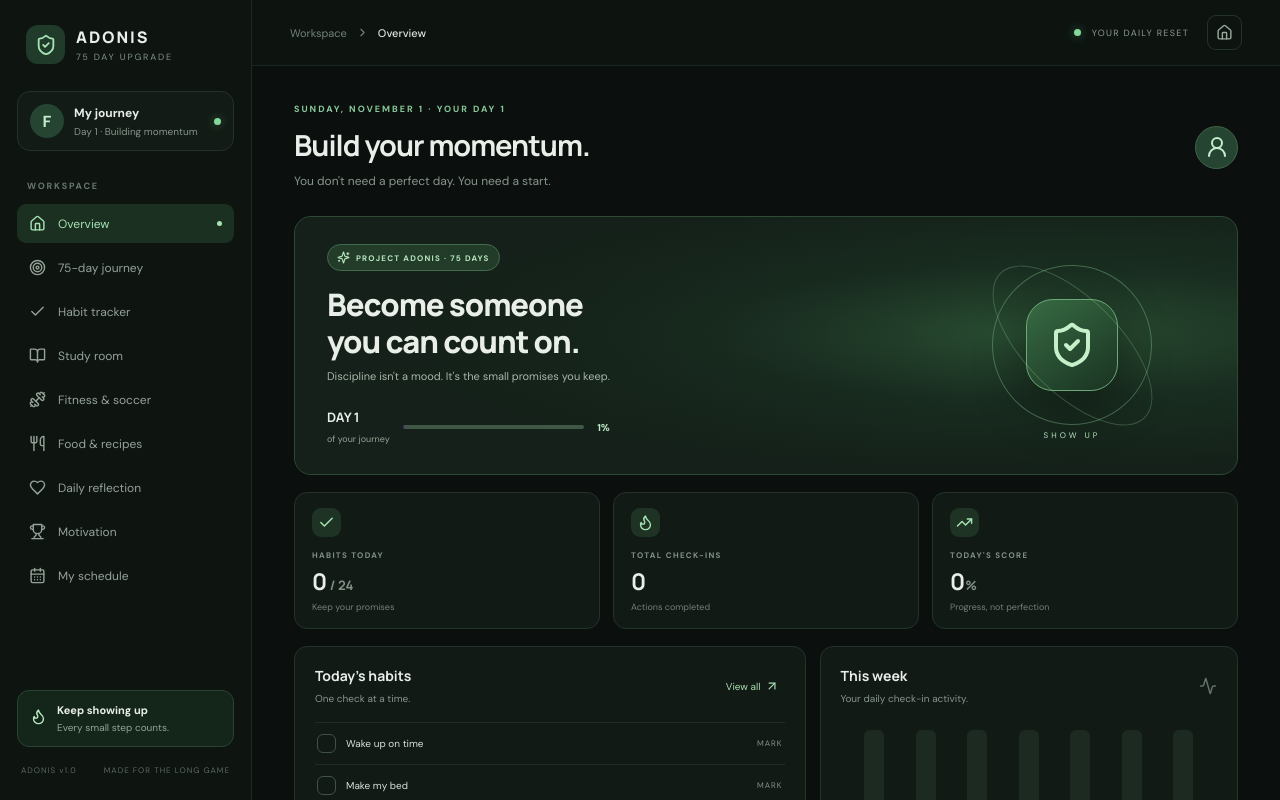
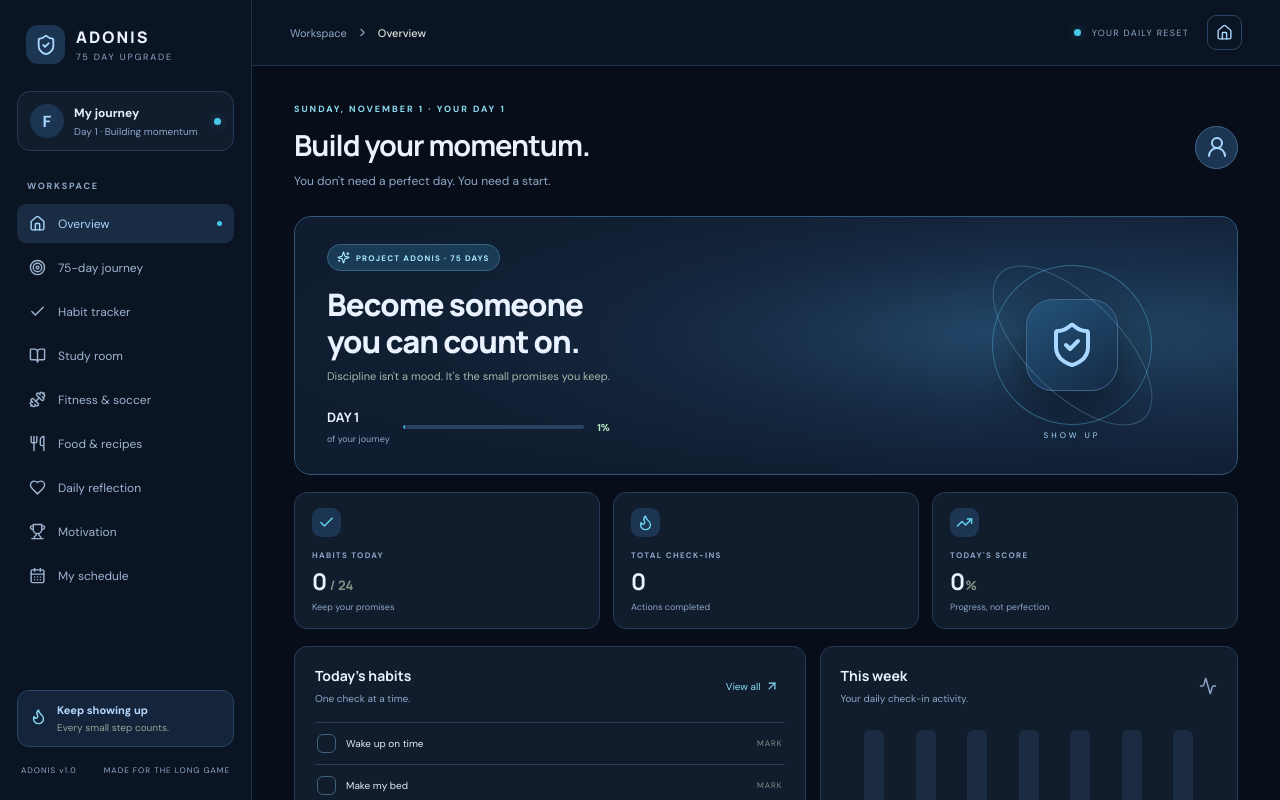
Before and after one commit to FeiveliZsigma/project-adonis, a React (Vite) app: page / in a window 1280 px wide. Shown: the top 800 px of the page. Built offline with nearby package versions, Linux system fonts and the light colour scheme.

Commit message:
Apply full midnight blue and cyan interface theme

```diff
--- a/src/index.css
+++ b/src/index.css
@@ -65,3 +65,82 @@
 .nutrition-total strong{font-size:13px;color:#b9edc2}
 .nutrition-total span{color:#a9bcae}
 @media(max-width:600px){.nutrition-total{gap:8px}.nutrition-total b{width:100%}}
+
+
+/* MIDNIGHT COMMAND THEME — full interface */
+:root{
+  color-scheme:dark;
+  --bg:#080e19;--panel:#111c2d;--panel2:#17263b;--line:#263b57;
+  --muted:#8fa7c8;--green:#a9c9f5;--green2:#48c8e8;--white:#eaf2ff;
+}
+body,.app-shell{background:#080e19!important;color:#eaf2ff}
+.sidebar{background:#0b1422!important;border-color:#1e3049!important}
+.brand-mark,.profile-avatar,.avatar,.stat-icon,.emblem{background:#1b3552!important;color:#a9d7ff!important;border-color:#42678e!important}
+.brand small,.profile-card small,.nav-label,.sidebar-foot,.today-label,.crumb,.muted,.stat-card small,.stat-foot,.week-day small,.week-legend,.hero-bottom span,.schedule-row span{color:#8fa7c8!important}
+.online-dot,.live-dot{background:#48c8e8!important;box-shadow:0 0 10px #48c8e866!important}
+.profile-card,.streak-card,.panel,.stat-card,.phase-card,.recipe-card,.verse-card,.best-item,.workout-set,.phone-setup{background:#111c2d!important;border-color:#263b57!important}
+.nav-item{color:#9fb4d1!important}
+.nav-item:hover,.nav-item.active{background:#1a2c44!important;color:#a9d7ff!important}
+.nav-item i{background:#48c8e8!important}
+.streak-card,.bottom-quote,.challenge,.phone-setup,.training-day.rest-day{background:#14243a!important;border-color:#294765!important;color:#b8d9ff!important}
+.streak-icon,.icon-heading,.score,.text-btn,.eyebrow,.phase-number,.focus-label,.method b,.training-day>b,.recipe-card>b,.motivation-section-title,.workout-exercise .exercise-heading b,.schedule-row time{color:#8bdcf3!important}
+.topbar{background:#0b1422!important;border-color:#1e3049!important}
+.hero{background:radial-gradient(ellipse at 78% 45%,#24496a 0%,#172d48 38%,#101d30 76%)!important;border-color:#315879!important}
+.hero:after{background:linear-gradient(110deg,#101d30 0%,transparent 70%)!important}
+.tag{background:#193b56!important;border-color:#376786!important;color:#a9eaff!important}
+.hero-line{background:#29435e!important}
+.hero-line span,.progress span,.recipe-check-progress span{background:linear-gradient(90deg,#287da9,#48c8e8)!important}
+.ring,.orbit{border-color:#55bde766!important;color:#a9eaff!important}
+.ring-two{border-color:#8bdcf344!important}
+.emblem{background:linear-gradient(145deg,#24547a,#142a45)!important;box-shadow:0 15px 50px #0008!important}
+.art-caption{color:#a9d7ff!important}
+.stat-icon{background:#1b3552!important;color:#68d5f0!important}
+.score,.big-progress b{color:#8bdcf3!important}
+.text-btn{color:#8bdcf3!important}
+.check{border-color:#42617e!important}
+.check.checked,.is-done .check{background:#48c8e8!important;border-color:#48c8e8!important;color:#071521!important}
+.primary-btn,.timer-options button.selected,.workout-day-tabs button.selected,.set-check.checked{background:#48c8e8!important;border-color:#48c8e8!important;color:#071521!important}
+.secondary-btn,.timer-options button,.workout-day-tabs button,.set-check{background:#172a42!important;border-color:#365574!important;color:#b9d8f4!important}
+.week-bars .bar-bg{background:#1b2c42!important}
+.week-bars .bar-bg span,.skill-track i{background:linear-gradient(180deg,#8bdcf3,#287da9)!important}
+.week-legend i{background:#48c8e8!important}
+.date-chip,.day-pill{border-color:#2b4562!important;color:#b9d8f4!important}
+.day-pill{color:#8bdcf3!important}
+.progress{background:#263b57!important}
+.habit-row,.mini-row,.schedule-row,.skill,.method,.training-day,.workout-exercise{border-color:#263b57!important}
+.habit-row,.mini-row{color:#e0ebfa!important}
+.habit-copy small,.subtle,.exercise-heading small{color:#8fa7c8!important}
+.is-done .habit-copy b{color:#8298b4!important}
+.phase-status{background:#1b3552!important;color:#a9d7ff!important}
+.focus-card{background:radial-gradient(circle at 50% 25%,#1d3e5c,#101d30 68%)!important;border-color:#315879!important}
+.timer{color:#eaf2ff!important}
+.method b,.note-panel h2,.icon-heading{color:#8bdcf3!important}
+.skill-track{background:#263b57!important}
+textarea{background:#0c1726!important;border-color:#365574!important;color:#eaf2ff!important}
+textarea:focus{outline-color:#48c8e8!important}
+.challenge{background:#14243a!important;border-color:#294765!important;color:#b9d8f4!important}
+.training-day.rest-day{background:#14243a!important}
+.motivation-hero{background:radial-gradient(ellipse at 85% 20%,#285a7866,transparent 45%),linear-gradient(130deg,#14263b,#101d30 70%)!important;border-color:#315879!important}
+.motivation-kicker,.motivation-hero h2,.ronaldo-principles b{color:#a9eaff!important}
+.motivation-hero>p,.ronaldo-principles span{color:#b5c9e2!important}
+.ronaldo-principles div{background:#172a42!important;border-color:#315879!important}
+.verse-card{background:linear-gradient(145deg,#172a42,#111c2d)!important;border-color:#2b4562!important}
+.verse-card>span{color:#8bdcf3!important}
+.verse-card p{color:#eaf2ff!important}
+.motivation-reminder{border-color:#315879!important}
+.motivation-reminder h2{color:#a9eaff!important}
+.motivation-reminder p{color:#b5c9e2!important}
+.workout-day-tabs button,.workout-set input{background:#0c1726!important;border-color:#365574!important;color:#eaf2ff!important}
+.workout-set.set-done{background:#142a3e!important;border-color:#367da0!important}
+.set-number{color:#8bdcf3!important}
+.rest-panel{background:#14243a!important;border-color:#315879!important;color:#a9eaff!important}
+.best-item{background:#14243a!important;border-color:#315879!important}
+.recipe-tile,.recipe-detail,.recipe-section,.nutrition-total,.recipe-facts>div,.equipment-list span{background:#111c2d!important;border-color:#263b57!important;color:#eaf2ff!important}
+.recipe-tile-icon{background:#1b3552!important;color:#8bdcf3!important}
+.recipe-detail-title,.recipe-section h3{color:#eaf2ff!important}
+.recipe-section-title span,.nutrition-name small,.recipe-safety-note{color:#8fa7c8!important}
+.ingredient,.recipe-steps li,.nutrition-row,.nutrition-head{border-color:#263b57!important;color:#d9e6f7!important}
+.ingredient.checked{background:#142a3e!important;color:#a9d7ff!important}
+.toast{background:#48c8e8!important;color:#071521!important}
+footer span{color:#48c8e8!important}
+.icon-btn,.menu-btn{border-color:#2b4562!important;color:#a9d7ff!important}
```
